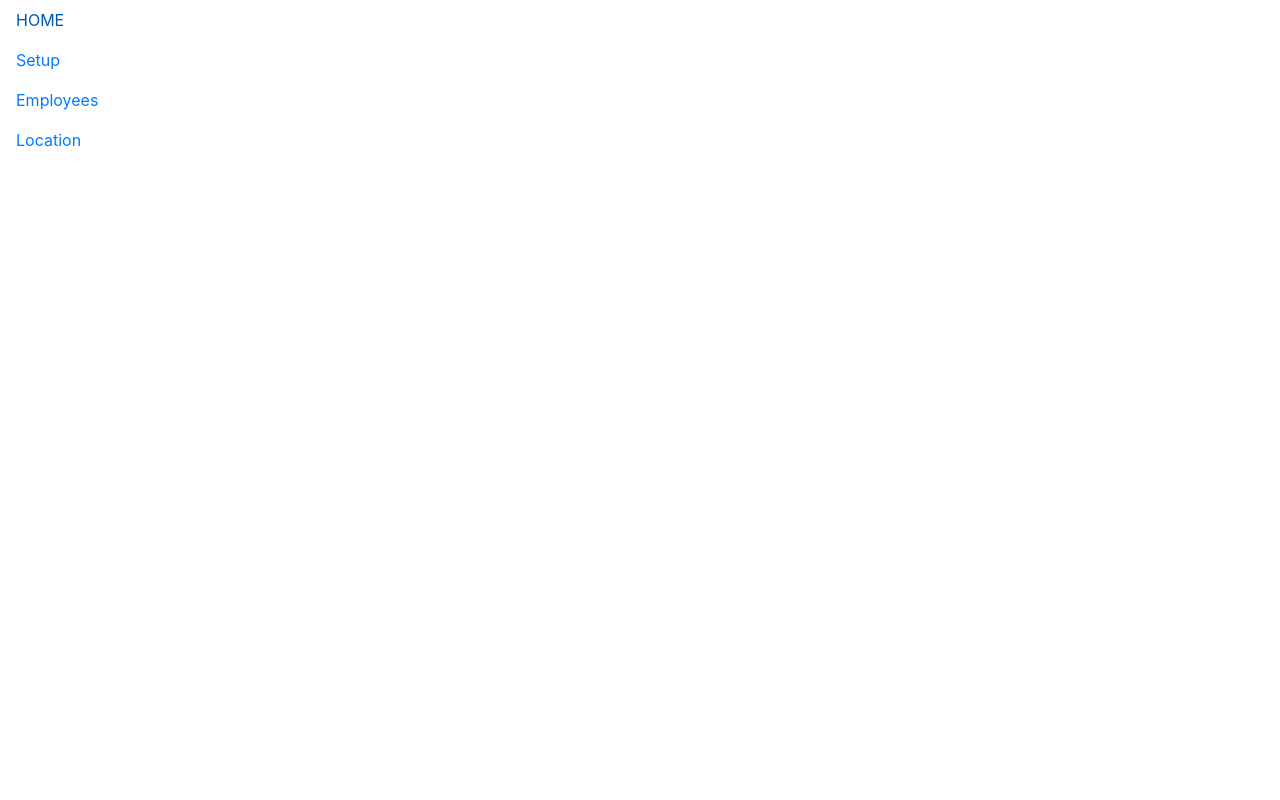
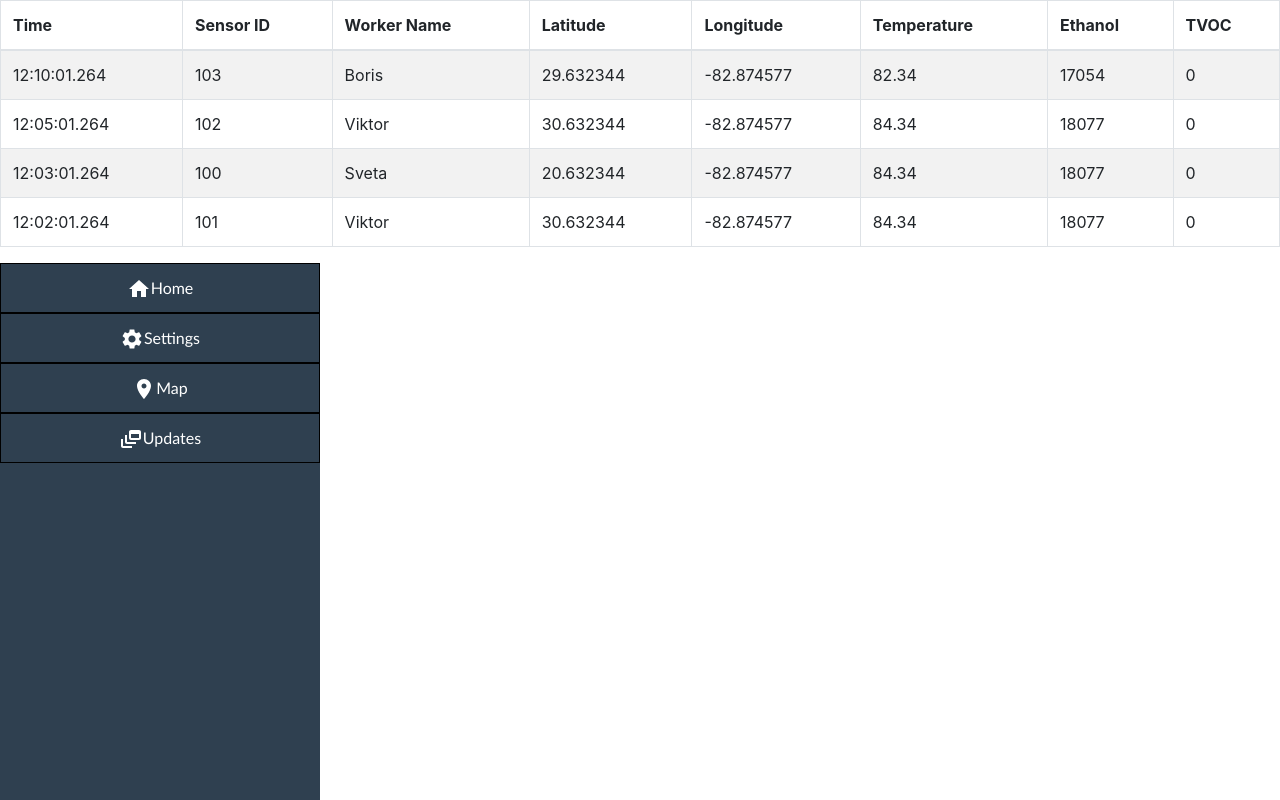
Before and after one commit to robinfintz/TeamTech21_MERN, a React (Create React App) app in the folder frontend/: page /SensorUpdate in a window 1280 px wide. Shown: the top 800 px of the page. Built offline with nearby package versions, Linux system fonts and the light colour scheme.

Commit message:
Sensor Update + sidebar

```diff
--- a/frontend/src/App.css
+++ b/frontend/src/App.css
@@ -1,5 +1,7 @@
 .App {
   text-align: center;
+  width: 100vw;
+  height: 100vh;
 }
 
 .App-logo {
@@ -40,3 +42,34 @@
 .sample {
   font-family: -apple-system, BlinkMacSystemFont, 'Segoe UI', Roboto, Oxygen, Ubuntu, Cantarell, 'Open Sans', 'Helvetica Neue', sans-serif;
 }
+
+.Sidebar{
+  height: 100vh;
+  width: 25vw;
+  background-color: #2F4050;
+}
+
+.SidebarList{
+  width: 100%;
+  height: auto;
+  padding: 0;
+}
+
+.SidebarList .row{
+  width: 100%;
+  height: 50px;
+  border: 1px, solid, black;
+  list-style-type: none;
+  margin: 0%;
+  display: flex;
+  flex-direction: row;
+  color: white;
+  justify-content: center;
+  align-items: center;
+  font-family: 'Trebuchet MS', 'Lucida Sans Unicode', 'Lucida Grande', 'Lucida Sans', Arial, sans-serif
+}
+
+body{
+  margin: 0;
+  padding: 0;
+}
--- a/frontend/src/App.js
+++ b/frontend/src/App.js
@@ -12,6 +12,7 @@ import {useState} from 'react';
 
 import './App.css';
 import Navigation from "./components/Navigation"
+import Sidebar from "./components/Sidebar"
 
 //{/* comment */}
 
@@ -22,6 +23,7 @@ import Location from './views/Location';
 import Setup from './views/Setup';
 import Settings from './views/Settings';
 import Employees from './views/Employees';
+import SensorUpdate from './views/SensorUpdate';
 
 
 function App() {
@@ -30,20 +32,21 @@ function App() {
   return (
     <Router>
       <div id='page-container'>
-        <Navigation/>
         <div className="content">
           <Switch>
-            <Route exact path="/">
+           {/*  <Route exact path="/">
               <Redirect to="/Home"/>
-            </Route>
+            </Route> */}
             <Route exact path="/Home" render={(props) => <Home {...props}/>}/>
             <Route exact path="/Login" render={(props) => <Login {...props}/>}/>
             <Route exact path="/Location" render={(props) => <Location {...props}/>}/>
             <Route exact path="/Setup" render={(props) => <Setup {...props}/>}/>
             <Route exact path="/Settings" render={(props) => <Settings {...props}/>}/>
             <Route exact path="/Employees" render={(props) => <Employees {...props}/>}/>
+            <Route exact path="/SensorUpdate" render={(props) => <SensorUpdate {...props}/>}/>
           </Switch>
         </div>
+        <Sidebar/>
       </div>
     </Router>
   );
--- a/frontend/src/components/Navigation.js
+++ b/frontend/src/components/Navigation.js
@@ -10,6 +10,7 @@ const NavBar = (props) => {
                 <Link className = "nav-link" to='/Setup'>Setup</Link>
                 <Link className = "nav-link" to='/Employees'>Employees</Link>
                 <Link className = "nav-link" to='/Location'>Location</Link>
+                <Link className = "nav-link" to='/SensorUpdate'>SensorUpdate</Link>
             </div>
         </div>
     )
--- /dev/null
+++ b/frontend/src/components/Sidebar.js
@@ -0,0 +1,23 @@
+import React from 'react'
+import '../App.css'
+import {SidebarData} from './SidebarData.js'
+
+const Sidebar = (props) => {
+    console.log(SidebarData)
+    return (
+        <div className = "Sidebar">
+            <ul className = "SidebarList">
+            {SidebarData.map((val, k) =>{
+                return <li key={k} onClick={()=>window.location.pathname = val.link} className="row">
+                    {" "}
+                    <div>{val.icon}</div>
+                    {" "}
+                    <div>{val.title}</div>
+                </li>
+            })}
+            </ul>
+        </div>
+    )
+}
+
+export default Sidebar;
--- /dev/null
+++ b/frontend/src/components/SidebarData.js
@@ -0,0 +1,28 @@
+import React from 'react'
+import HomeIcon from '@material-ui/icons/Home';
+import SettingsIcon from '@material-ui/icons/Settings';
+import DynamicFeedIcon from '@material-ui/icons/DynamicFeed';
+import RoomIcon from '@material-ui/icons/Room';
+
+export const SidebarData = [
+    {
+        title: "Home",
+        icon: <HomeIcon/>,
+        link: "/Home",
+    },
+    {
+        title: "Settings",
+        icon: <SettingsIcon/>,
+        link: "/Settings",
+    },
+    {
+        title: "Map",
+        icon: <RoomIcon/>,
+        link: "/Location",
+    },
+    {
+        title: "Updates",
+        icon: <DynamicFeedIcon/>,
+        link: "/SensorUpdate",
+    },
+]
--- /dev/null
+++ b/frontend/src/views/SensorUpdate.js
@@ -0,0 +1,61 @@
+import 'bootstrap/dist/css/bootstrap.min.css';
+import home from '../home.png'
+import map from '../map.png'
+import React from 'react';
+import Container from "react-bootstrap/Container"
+import Row from "react-bootstrap/Row"
+import Col from "react-bootstrap/Col"
+import Dropdown from 'react-bootstrap/Dropdown';
+import Form from 'react-bootstrap/Form'
+import FormControl from 'react-bootstrap/FormControl'
+import Button from 'react-bootstrap/Button'
+
+import * as ReactBootstrap from 'react-bootstrap';
+
+const SensorUpdate = () => {
+
+    const readings = [
+        {time: "12:10:01.264", sensorID: 103, workerName: "Boris", latitude: 29.632344, longitude: -82.874577, temperature: 82.34, ethanol: 17054, tvoc: 0},
+        {time: "12:05:01.264", sensorID: 102, workerName: "Viktor", latitude: 30.632344, longitude: -82.874577, temperature: 84.34, ethanol: 18077, tvoc: 0},
+        {time: "12:03:01.264", sensorID: 100, workerName: "Sveta", latitude: 20.632344, longitude: -82.874577, temperature: 84.34, ethanol: 18077, tvoc: 0},
+        {time: "12:02:01.264", sensorID: 101, workerName: "Viktor", latitude: 30.632344, longitude: -82.874577, temperature: 84.34, ethanol: 18077, tvoc: 0},
+    ]
+
+    const renderReading = (reading, index) => {
+        return (
+            <tr key = {index}>
+                <td>{reading.time}</td>
+                <td>{reading.sensorID}</td>
+                <td>{reading.workerName}</td>
+                <td>{reading.latitude}</td>
+                <td>{reading.longitude}</td>
+                <td>{reading.temperature}</td>
+                <td>{reading.ethanol}</td>
+                <td>{reading.tvoc}</td>
+            </tr>
+        )
+    }
+    return (
+    <div>
+       <ReactBootstrap.Table striped bordered hover>
+           <thead>
+               <tr>
+                <th>Time</th>
+                <th>Sensor ID</th>
+                <th>Worker Name</th>
+                <th>Latitude</th>
+                <th>Longitude</th>
+                <th>Temperature</th>
+                <th>Ethanol</th>
+                <th>TVOC</th>
+               </tr>
+           </thead>
+           <tbody>
+               {readings.map(renderReading)}
+           </tbody>
+       </ReactBootstrap.Table>
+    </div>
+    );
+};
+
+export default SensorUpdate;
```
